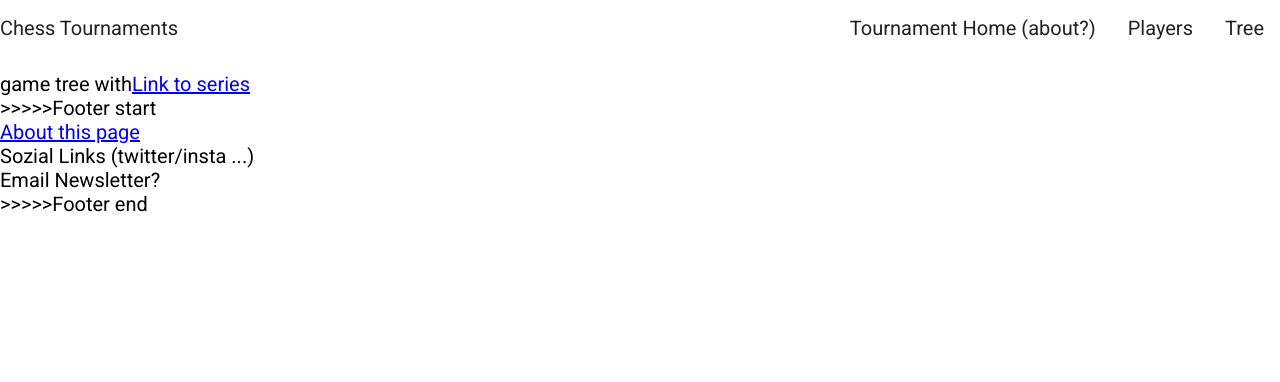
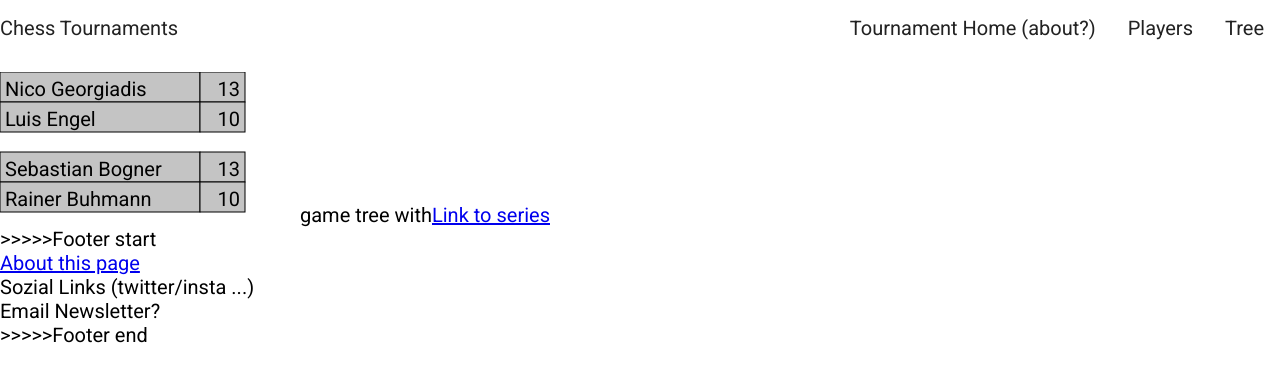
Before and after one commit to fxOne/chess-tournaments, a Next.js app: page /tournaments/hobbitInvitational/tree in a window 1280 px wide. Shown: the top 382 px of the page. Built offline with nearby package versions, Linux system fonts and the light colour scheme.

Commit message:
add brackets

```diff
--- /dev/null
+++ b/components/TournamentBracket/Match.tsx
@@ -0,0 +1,21 @@
+import { Match as MatchInterface, Player } from '../../data/Interfaces';
+
+import PlayerMatch from './PlayerMatch';
+import { ReactElement } from 'react';
+
+interface MatchProps {
+  match: MatchInterface;
+  player1: Player | null;
+  player2: Player | null;
+  x?: number;
+  y?: number;
+}
+
+export default function Match({ match, player1, player2, x = 0, y = 0 }: MatchProps): ReactElement {
+  return (
+    <g id={`match-${match.id}`} transform={`translate(${x}, ${y})`}>
+      <PlayerMatch player={player1} points={13} />
+      <PlayerMatch player={player2} points={10} y={30} />
+    </g>
+  );
+}
--- /dev/null
+++ b/components/TournamentBracket/PlayerMatch.tsx
@@ -0,0 +1,23 @@
+import { Player } from '../../data/Interfaces';
+import { ReactElement } from 'react';
+
+interface PlayerMatchProps {
+  player: Player | null;
+  points: number | null;
+  y?: number;
+}
+
+export default function PlayerMatch({ player, points, y = 0 }: PlayerMatchProps): ReactElement {
+  return (
+    <g transform={`translate(0, ${y})`}>
+      <rect x="0" y="0" width="200" height="30" fill="#C4C4C4" stroke="black" />
+      <rect x="200" y="0" width="45" height="30" fill="#C4C4C4" stroke="black" />
+      <text x="5" y="24" width="190" height="28">
+        {player?.name}
+      </text>
+      <text x="240" y="24" width="43" height="28" textAnchor={'end'}>
+        {points}
+      </text>
+    </g>
+  );
+}
--- /dev/null
+++ b/components/TournamentBracket/TournamentBracket.tsx
@@ -0,0 +1,25 @@
+import { Bracket, Matches, Players } from '../../data/Interfaces';
+
+import Match from './Match';
+import { ReactElement } from 'react';
+
+interface TournemantBracketProps {
+  brackets: Bracket[][];
+  matches: Matches;
+  players: Players;
+}
+
+export default function TournamentBracket({ brackets, matches, players }: TournemantBracketProps): ReactElement {
+  return (
+    <svg>
+      {brackets.map((subBrackets, round) => {
+        return subBrackets.map(({ matchId }, i) => {
+          const match = matches[matchId];
+          const player1 = players[match.player1!] || null;
+          const player2 = players[match.player2!] || null;
+          return <Match key={matchId} match={match} player1={player1} player2={player2} y={i * 80} x={round * 300} />;
+        });
+      })}
+    </svg>
+  );
+}
--- /dev/null
+++ b/data/hobbitsInvitational/Brackets.ts
@@ -0,0 +1,14 @@
+import { Bracket } from '../Interfaces';
+
+export const brackets: Bracket[][] = [
+  [
+    {
+      matchId: 1,
+      predecessors: null,
+    },
+    {
+      matchId: 2,
+      predecessors: null,
+    },
+  ],
+];
--- a/data/hobbitsInvitational/Games.ts
+++ b/data/hobbitsInvitational/Games.ts
@@ -1,24 +1,6 @@
-export interface Game {
-  lichessUrl: string;
-  userIdWhite: number;
-  userIdBlack: number;
-  result: 0 | 0.5 | 1;
-}
+import { Matches } from '../Interfaces';
 
-export interface Series {
-  games: Game[];
-}
-
-export interface Match {
-  id: number;
-  date: string;
-  series: Series[];
-  player1: number | null;
-  player2: number | null;
-  videoUrl: string;
-}
-
-export const matches: Record<number, Match> = {
+export const matches: Matches = {
   1: {
     date: '20.01.2021',
     id: 1,
--- a/data/hobbitsInvitational/Players.ts
+++ b/data/hobbitsInvitational/Players.ts
@@ -1,10 +1,6 @@
-export interface Player {
-  name: string;
-  id: number;
-  title: 'GM' | 'IM';
-}
+import { Players } from '../Interfaces';
 
-export const players: Record<number, Player> = {
+export const players: Players = {
   1: {
     id: 1,
     name: 'Nico Georgiadis',
--- a/pages/tournaments/hobbitInvitational/tree.tsx
+++ b/pages/tournaments/hobbitInvitational/tree.tsx
@@ -1,10 +1,15 @@
 import HobbitsPageFrame from '../../../components/Tournaments/hobbitInvitational/HobbitsPageFrame';
 import Link from 'next/link';
 import { ReactElement } from 'react';
+import TournamentBracket from '../../../components/TournamentBracket/TournamentBracket';
+import { brackets } from '../../../data/hobbitsInvitational/Brackets';
+import { matches } from '../../../data/hobbitsInvitational/Games';
+import { players } from '../../../data/hobbitsInvitational/Players';
 
 export default function Tree(): ReactElement {
   return (
     <HobbitsPageFrame title={'Tree'}>
+      <TournamentBracket brackets={brackets} players={players} matches={matches} />
       game tree with
       <Link href="series/game1">Link to series</Link>
     </HobbitsPageFrame>
```
Also changed, not shown: data/Interfaces.d.ts (added, +34 -0 lines).
